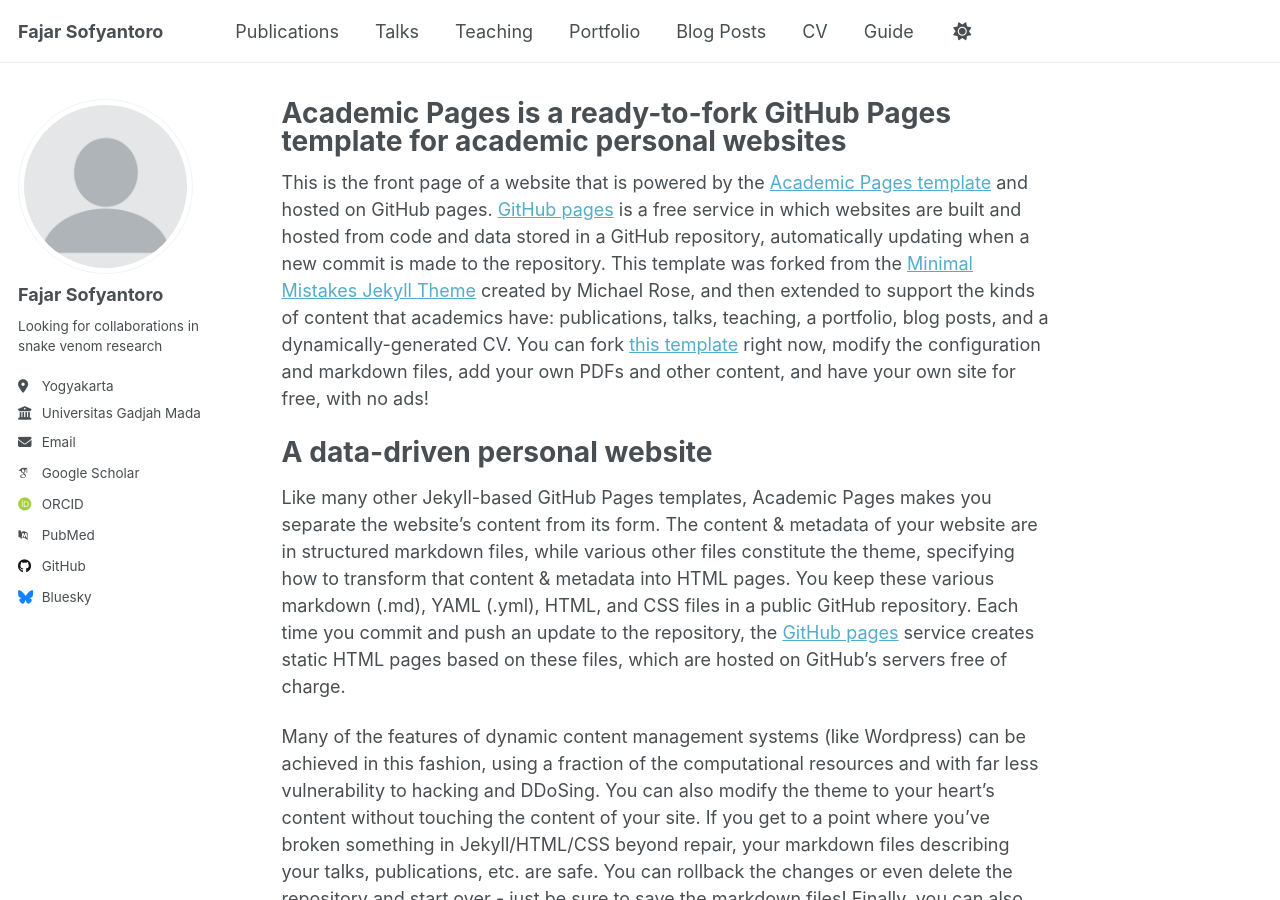
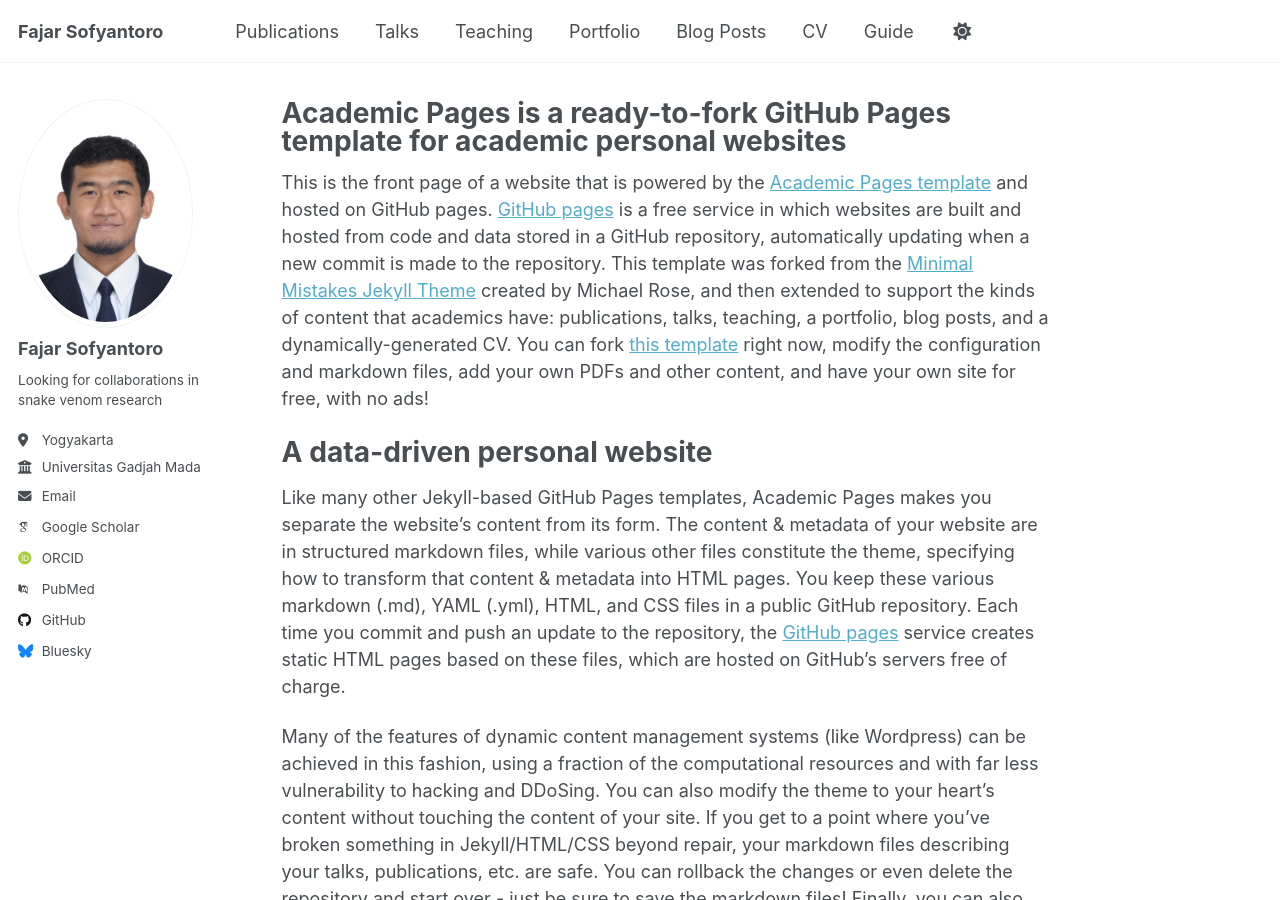
Before and after one commit to fajar-sofyantoro/fajarsofyantoro.github.io, a Jekyll site: the page built from _pages/about.md, in a window 1280 px wide and 900 px high. Built offline with Jekyll 4.4.1, drawn with Linux system fonts in a browser that asks for light colours; some web fonts are replaced.

Commit message:
Fix: change pas foto

```diff
--- a/_config.yml
+++ b/_config.yml
@@ -22,7 +22,7 @@ repository               : "academicpages/academicpages.github.io"
 #               Additional customization can be done by editing /_includes/author-profile.html
 author:
   # Biographic information
-  avatar           : "profile.png"
+  avatar           : "3x4.png"
   name             : "Fajar Sofyantoro"
   pronouns         : # example: "she/her"
   bio              : "Looking for collaborations in snake venom research"
```
